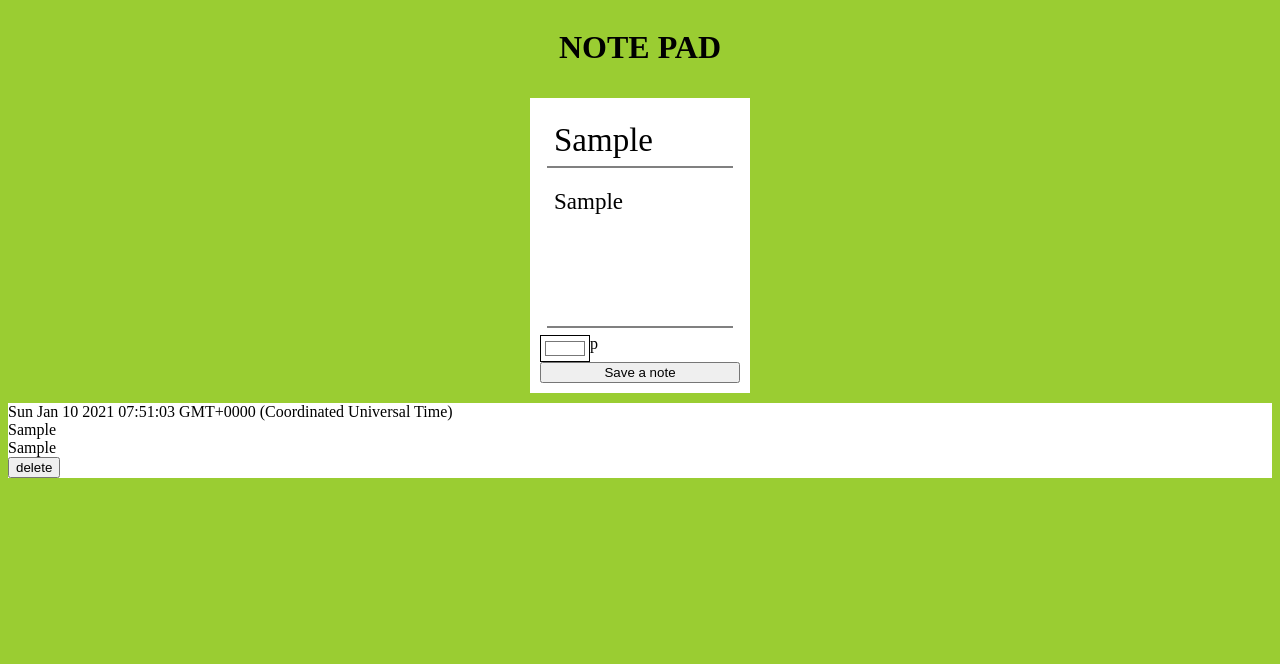
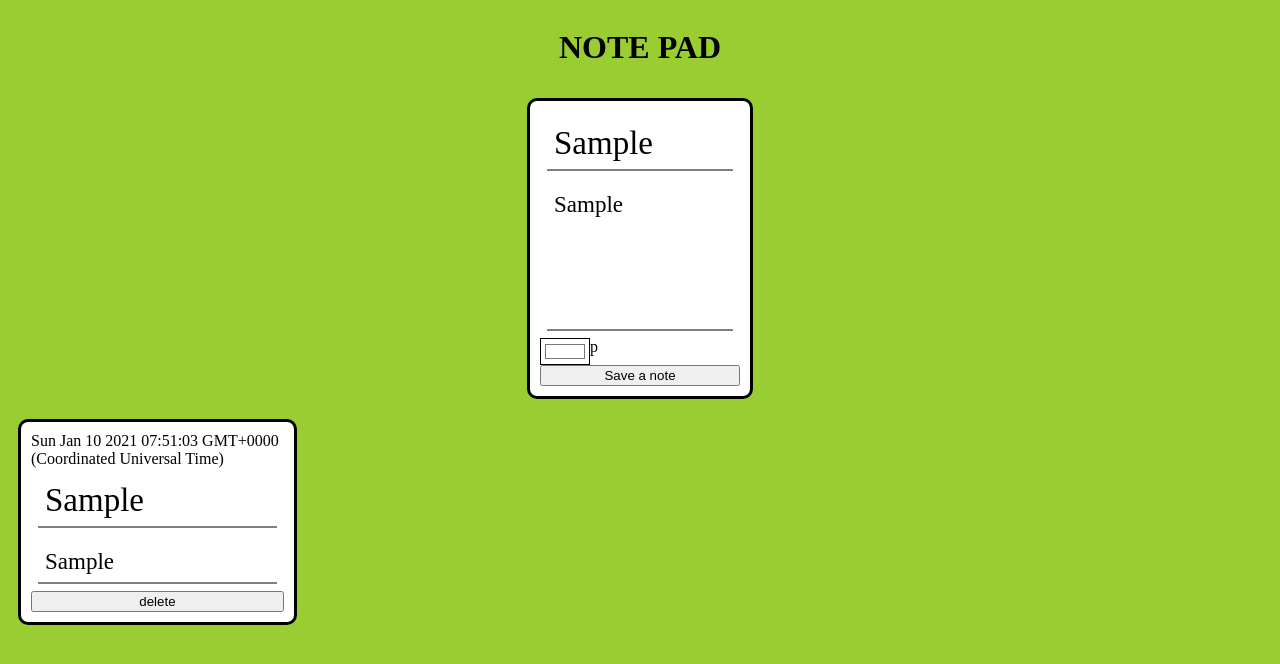
Before and after one commit to oleksandrastepankovska/notePad, a plain HTML site: page index.html in a window 1280 px wide. Both pictures are taken after typing "Sample", "Sample" into the empty fields and a click on the button "Save a note". Drawn offline with Linux system fonts and the light colour scheme.

Commit message:
add some root styles

```diff
--- a/index.js
+++ b/index.js
@@ -17,9 +17,9 @@ const onDeleteClick = (e) => {
 const renderNotes = () => {rootDiv.innerHTML = `${notes.map(
 (note) =>
 `<div style="background-color: ${note.color};" class= "rendered_note">
-	<div>${note.createDate}</div>
-	<div>${note.title}</div>
-	<div>${note.content}</div>
+	<div class="renderedDate">${note.createDate}</div>
+	<div class="renderedTitle">${note.title}</div>
+	<div class="renderedContent">${note.content}</div>
 	<button class="delete_button" data-id="${note.id}">delete</button>
 </div>
 `
--- a/style.css
+++ b/style.css
@@ -20,10 +20,12 @@ header{
 	width: 200px;
 	padding: 10px;
 	margin: 10px;
+	border: 3px solid black;
+	border-radius: 10px;
 }
 
 
-#title {
+#title, .renderedTitle {
 	font-family: inherit;
 	border: 0;
 	border-bottom: 2px solid gray;
@@ -33,7 +35,7 @@ header{
 	margin: 7px;
 }
 
-textarea {
+#content, .renderedContent{
 	resize: none;
 	font-family: inherit;
 	border: 0;
@@ -42,6 +44,7 @@ textarea {
 	font-size: 23px;
 	padding: 7px;
 	margin: 7px;
+	background: transparent;
 
 }
 
@@ -53,6 +56,17 @@ input{
 	background: transparent;
 }
 
-textarea{
-	background: transparent;
+#root{
+	display: flex;
 }
+
+.rendered_note{
+	display: flex;
+	flex-direction: column;
+	justify-content: center;
+	padding: 10px;
+	margin: 10px;
+	width: 20%;
+	border: 3px solid black;
+	border-radius: 10px;
+}
```
Also changed, not shown: index.html (line endings or trailing spaces).
